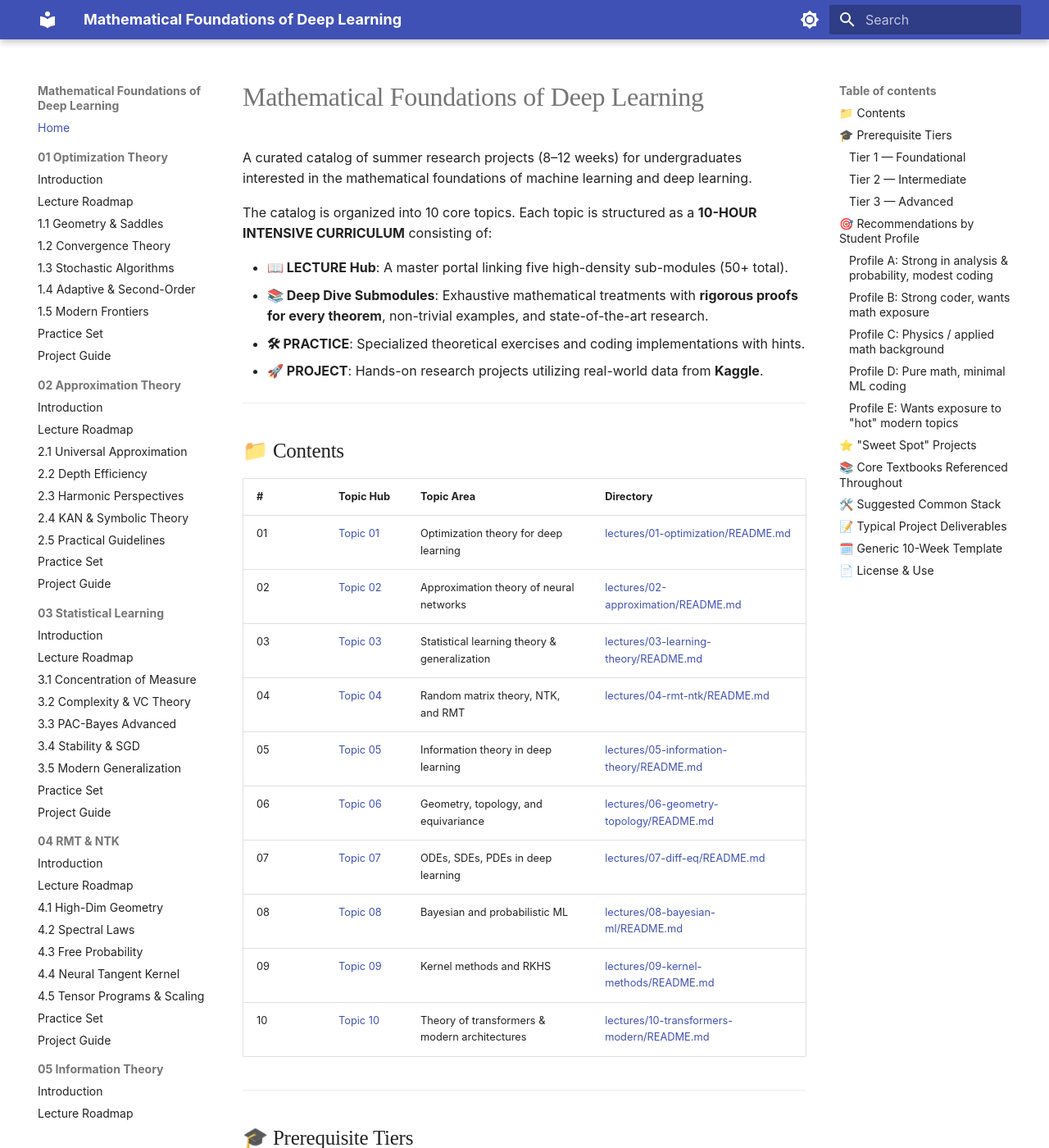
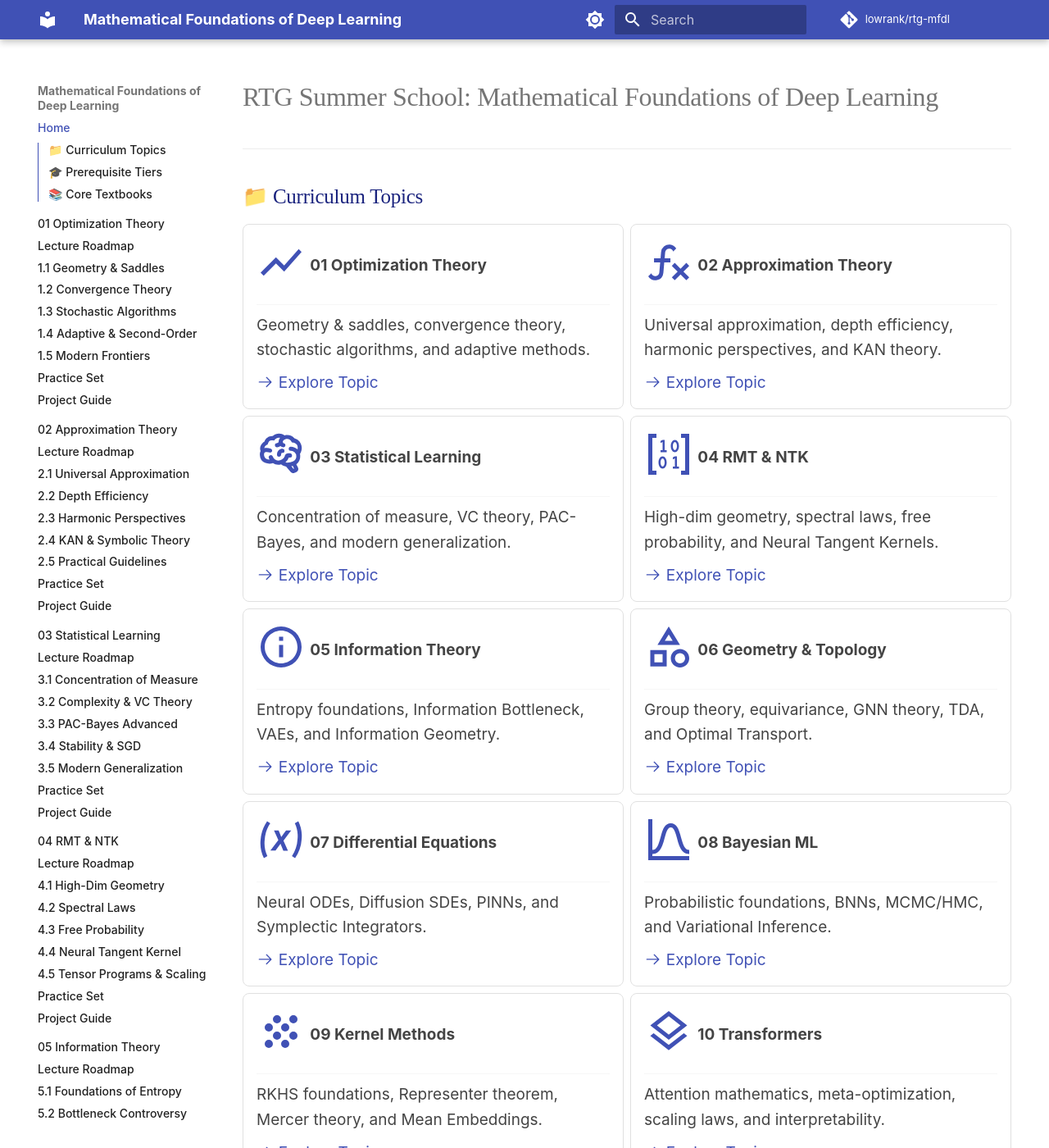
Before and after one commit to lowrank/rtg-mfdl, an MkDocs documentation site: the page built from docs/index.md, in a window 1280 px wide and 1400 px high. Shown: the whole window at 82% size. Built offline with MkDocs 1.6.1 and Material for MkDocs 9.7.7, drawn with Linux system fonts in a browser that asks for light colours; some web fonts are replaced; comment, search, counter and statistics services are not loaded; some of the changed text lies outside the part shown.

Commit message:
feat: redesign website with modern academic theme and grid cards

```diff
--- a/docs/index.md
+++ b/docs/index.md
@@ -1,184 +1,124 @@
-# Mathematical Foundations of Deep Learning
-
-A curated catalog of summer research projects (8–12 weeks) for undergraduates
-interested in the mathematical foundations of machine learning and deep
-learning.
-
-The catalog is organized into 10 core topics. Each topic is structured as a
-**10-HOUR INTENSIVE CURRICULUM** consisting of:
-
-- **📖 LECTURE Hub**: A master portal linking five high-density sub-modules (50+ total).
-- **📚 Deep Dive Submodules**: Exhaustive mathematical treatments with **rigorous proofs for every theorem**, non-trivial examples, and state-of-the-art research.
-- **🛠 PRACTICE**: Specialized theoretical exercises and coding implementations with hints.
-- **🚀 PROJECT**: Hands-on research projects utilizing real-world data from **Kaggle**.
+# RTG Summer School: Mathematical Foundations of Deep Learning
 
 ---
 
-## 📁 Contents
+## 📁 Curriculum Topics
 
-| #  | Topic Hub | Topic Area | Directory |
-|----|-----------|------------|-----------|
-| 01 | [Topic 01](lectures/01-optimization/README.md) | Optimization theory for deep learning | [lectures/01-optimization/README.md](lectures/01-optimization/README.md) |
-| 02 | [Topic 02](lectures/02-approximation/README.md) | Approximation theory of neural networks | [lectures/02-approximation/README.md](lectures/02-approximation/README.md) |
-| 03 | [Topic 03](lectures/03-learning-theory/README.md) | Statistical learning theory & generalization | [lectures/03-learning-theory/README.md](lectures/03-learning-theory/README.md) |
-| 04 | [Topic 04](lectures/04-rmt-ntk/README.md) | Random matrix theory, NTK, and RMT | [lectures/04-rmt-ntk/README.md](lectures/04-rmt-ntk/README.md) |
-| 05 | [Topic 05](lectures/05-information-theory/README.md) | Information theory in deep learning | [lectures/05-information-theory/README.md](lectures/05-information-theory/README.md) |
-| 06 | [Topic 06](lectures/06-geometry-topology/README.md) | Geometry, topology, and equivariance | [lectures/06-geometry-topology/README.md](lectures/06-geometry-topology/README.md) |
-| 07 | [Topic 07](lectures/07-diff-eq/README.md) | ODEs, SDEs, PDEs in deep learning | [lectures/07-diff-eq/README.md](lectures/07-diff-eq/README.md) |
-| 08 | [Topic 08](lectures/08-bayesian-ml/README.md) | Bayesian and probabilistic ML | [lectures/08-bayesian-ml/README.md](lectures/08-bayesian-ml/README.md) |
-| 09 | [Topic 09](lectures/09-kernel-methods/README.md) | Kernel methods and RKHS | [lectures/09-kernel-methods/README.md](lectures/09-kernel-methods/README.md) |
-| 10 | [Topic 10](lectures/10-transformers-modern/README.md) | Theory of transformers & modern architectures | [lectures/10-transformers-modern/README.md](lectures/10-transformers-modern/README.md) |
+<div class="grid cards" markdown>
+
+-   :material-chart-line-variant:{ .lg .middle } **01 Optimization Theory**
+
+    ---
+
+    Geometry & saddles, convergence theory, stochastic algorithms, and adaptive methods.
+
+    [:octicons-arrow-right-24: Explore Topic](lectures/01-optimization/README.md)
+
+-   :material-function-variant:{ .lg .middle } **02 Approximation Theory**
+
+    ---
+
+    Universal approximation, depth efficiency, harmonic perspectives, and KAN theory.
+
+    [:octicons-arrow-right-24: Explore Topic](lectures/02-approximation/README.md)
+
+-   :material-brain:{ .lg .middle } **03 Statistical Learning**
+
+    ---
+
+    Concentration of measure, VC theory, PAC-Bayes, and modern generalization.
+
+    [:octicons-arrow-right-24: Explore Topic](lectures/03-learning-theory/README.md)
+
+-   :material-matrix:{ .lg .middle } **04 RMT & NTK**
+
+    ---
+
+    High-dim geometry, spectral laws, free probability, and Neural Tangent Kernels.
+
+    [:octicons-arrow-right-24: Explore Topic](lectures/04-rmt-ntk/README.md)
+
+-   :material-information-outline:{ .lg .middle } **05 Information Theory**
+
+    ---
+
+    Entropy foundations, Information Bottleneck, VAEs, and Information Geometry.
+
+    [:octicons-arrow-right-24: Explore Topic](lectures/05-information-theory/README.md)
+
+-   :material-shape-outline:{ .lg .middle } **06 Geometry & Topology**
+
+    ---
+
+    Group theory, equivariance, GNN theory, TDA, and Optimal Transport.
+
+    [:octicons-arrow-right-24: Explore Topic](lectures/06-geometry-topology/README.md)
+
+-   :material-variable:{ .lg .middle } **07 Differential Equations**
+
+    ---
+
+    Neural ODEs, Diffusion SDEs, PINNs, and Symplectic Integrators.
+
+    [:octicons-arrow-right-24: Explore Topic](lectures/07-diff-eq/README.md)
+
+-   :material-chart-bell-curve:{ .lg .middle } **08 Bayesian ML**
+
+    ---
+
+    Probabilistic foundations, BNNs, MCMC/HMC, and Variational Inference.
+
+    [:octicons-arrow-right-24: Explore Topic](lectures/08-bayesian-ml/README.md)
+
+-   :material-grain:{ .lg .middle } **09 Kernel Methods**
+
+    ---
+
+    RKHS foundations, Representer theorem, Mercer theory, and Mean Embeddings.
+
+    [:octicons-arrow-right-24: Explore Topic](lectures/09-kernel-methods/README.md)
+
+-   :material-layers-outline:{ .lg .middle } **10 Transformers**
+
+    ---
+
+    Attention mathematics, meta-optimization, scaling laws, and interpretability.
+
+    [:octicons-arrow-right-24: Explore Topic](lectures/10-transformers-modern/README.md)
+
+</div>
 
 ---
 
 ## 🎓 Prerequisite Tiers
 
-Each project is tagged with a prerequisite tier. Use this to pick projects
-matching a student's background.
+!!! info "Tier 1 — Foundational"
+    Appropriate after 1st/2nd year of a math/CS degree.
 
-### Tier 1 — Foundational
-Appropriate after 1st/2nd year of a math/CS degree.
+    - Multivariable calculus, Linear algebra (eigendecomposition, SVD)
+    - Basic probability (expectation, variance, CLT)
+    - Python + NumPy/PyTorch basics
 
-- Multivariable calculus
-- Linear algebra (eigendecomposition, SVD)
-- Basic probability (expectation, variance, CLT)
-- Python + NumPy/PyTorch basics
+!!! info "Tier 2 — Intermediate"
+    Typically 2nd/3rd year. Includes Tier 1 plus:
 
-### Tier 2 — Intermediate
-Typically 2nd/3rd year.
+    - Real analysis (convergence, continuity, $\varepsilon$–$\delta$)
+    - Intro probability theory (σ-algebras, conditional expectation)
+    - Convex analysis / convex optimization, Intro statistics
 
-- **All of Tier 1**, plus:
-- Real analysis (convergence, continuity, $\varepsilon$–$\delta$)
-- Intro probability theory (σ-algebras, conditional expectation)
-- Convex analysis / convex optimization
-- Intro statistics (MLE, hypothesis testing)
+!!! info "Tier 3 — Advanced"
+    Typically late 3rd/4th year. Includes Tier 2 plus:
 
-### Tier 3 — Advanced
-Typically late 3rd/4th year or honors students.
-
-- **All of Tier 2**, plus:
-- Measure-theoretic probability
-- Functional analysis (Hilbert spaces, bounded operators)
-- Stochastic processes / SDEs
-- Graduate-level ML or optimization
+    - Measure-theoretic probability, Functional analysis (Hilbert spaces)
+    - Stochastic processes / SDEs, Graduate-level ML/Optimization
 
 ---
-
-## 🎯 Recommendations by Student Profile
-
-### Profile A: Strong in analysis & probability, modest coding
-Best picks:
-
-- **03.1 PAC-Bayes nonvacuous bounds** — theorem-prove-experiment loop
-- **01.3 Implicit bias of GD on separable data** — clean theory
-- **02.1 Universal approximation theorems** — rigorous proofs + toy experiments
-- **09.1 Random Fourier Features** — elegant probabilistic theorem + fast code
-
-### Profile B: Strong coder, wants math exposure
-
-- **04.1 Neural Tangent Kernel implementation**
-- **01.2 Loss landscape visualization**
-- **07.2 Score-based diffusion on toy data**
-- **06.1 Intrinsic dimension estimation**
-
-### Profile C: Physics / applied math background
-
-- **07.1 Neural ODEs**
-- **07.3 Physics-Informed Neural Networks**
-- **04.2 Spectra of weight matrices (RMT)**
-- **07.2 Score-based diffusion models (SDE formulation)**
-
-### Profile D: Pure math, minimal ML coding
-
-- **02.2 Depth separation / Barron spaces**
-- **03.4 VC dimension of neural networks**
-- **06.3 Equivariant neural networks** (representation theory)
-- **09.2 RKHS and infinite-width networks**
-
-### Profile E: Wants exposure to "hot" modern topics
-
-- **10.2 In-context learning as implicit gradient descent**
-- **07.2 Score-based diffusion models**
-- **02.3 Kolmogorov–Arnold Networks**
-- **10.3 Scaling laws**
-
----
-
-## ⭐ "Sweet Spot" Projects
-
-If you had to pick five — these have the best ratio of
-**tractability × mathematical depth × modern relevance**:
-
-1. **04.1 NTK vs. finite-width dynamics** (Tier 2)
-2. **03.3 Double descent + random matrix theory** (Tier 2)
-3. **01.3 Implicit bias of gradient descent** (Tier 2)
-4. **07.2 Score-based diffusion on 2D toy data** (Tier 2–3)
-5. **03.1 PAC-Bayes nonvacuous bounds** (Tier 2)
-
----
-
-## 📚 Core Textbooks Referenced Throughout
+## 📚 Core Textbooks
 
 | Book | Authors | Use |
 |------|---------|-----|
-| *Understanding Machine Learning: From Theory to Algorithms* | Shalev-Shwartz & Ben-David (2014) | Statistical learning theory (free PDF) |
 | *High-Dimensional Probability* | Vershynin (2018) | Concentration, RMT, JL |
+| *Understanding Machine Learning* | Shalev-Shwartz & Ben-David | Statistical learning theory |
 | *Convex Optimization* | Boyd & Vandenberghe (2004) | Optimization |
-| *Foundations of Machine Learning* | Mohri, Rostamizadeh, Talwalkar (2018) | Generalization bounds |
-| *Deep Learning* | Goodfellow, Bengio, Courville (2016) | General reference |
-| *Mathematics for Machine Learning* | Deisenroth, Faisal, Ong (2020) | Gentle prerequisite book |
-| *Pattern Recognition and Machine Learning* | Bishop (2006) | Bayesian ML |
-| *Gaussian Processes for Machine Learning* | Rasmussen & Williams (2006) | GPs (free PDF) |
-| *Elements of Information Theory* | Cover & Thomas (2006) | Information theory |
-| *The Matrix Cookbook* | Petersen & Pedersen | Linear algebra reference |
-
----
-
-## 🛠️ Suggested Common Stack
-
-- **Language**: Python 3.10+
-- **Deep learning**: PyTorch (primary), JAX (for NTK / scientific ML)
-- **Scientific**: NumPy, SciPy, scikit-learn, matplotlib
-- **Experiment tracking**: Weights & Biases or MLflow
-- **Symbolic math (optional)**: SymPy, Mathematica
-- **Version control**: Git + GitHub
-- **Writing**: LaTeX (Overleaf) for final report
-
----
-
-## 📝 Typical Project Deliverables
-
-1. **Literature review** (5–10 pages) summarizing 3–5 key papers
-2. **Reproducible code repository** with README and tests
-3. **Technical report** (15–25 pages, LaTeX) with:
-   - Background & mathematical formulation
-   - Theorem statements and (where applicable) proofs or proof sketches
-   - Experimental methodology and results
-   - Discussion and open questions
-4. **Final presentation** (20–30 minutes)
-5. *(Optional, ambitious)*: Workshop/conference submission (e.g., ICML/NeurIPS workshops accept student work)
-
----
-
-## 🗓️ Generic 10-Week Template
-
-| Week | Activity |
-|------|----------|
-| 1 | Read 2–3 foundational papers; set up coding environment |
-| 2 | Finish background reading; write literature-review draft |
-| 3 | Reproduce a baseline result from a key paper |
-| 4 | Implement core method/theorem verification |
-| 5 | Run primary experiments; begin report draft |
-| 6 | Midterm checkpoint; refine research question |
-| 7 | Extend experiments (new regime / dataset / theorem variant) |
-| 8 | Analyze results; write experiments section |
-| 9 | Polish writeup; prepare figures |
-| 10 | Final report + presentation |
-
----
-
-## 📄 License & Use
-
-This catalog is intended for faculty/mentors assembling REU-style project
-offerings and for students selecting summer research directions. Individual
-project files can be shared standalone.
+| *Foundations of Machine Learning* | Mohri et al. (2018) | Generalization bounds |
+| *Mathematics for Machine Learning* | Deisenroth et al. (2020) | Prerequisite reference |
--- a/docs/stylesheets/extra.css
+++ b/docs/stylesheets/extra.css
@@ -2,17 +2,31 @@
   --md-text-font: "Gentium Book Plus";
   --md-code-font: "Roboto Mono";
   --md-typeset-font-size: 1.05rem;
+
+  /* Academic Color Tweaks */
+  --md-primary-fg-color: #3f51b5; /* Indigo 500 */
+  --md-accent-fg-color: #009688;  /* Teal 500 */
 }
 
 /* Ensure global typography consistency */
 body {
   font-size: var(--md-typeset-font-size);
+  line-height: 1.6;
+}
+
+/* Header Typography - Using Lora for a classic academic feel */
+h1, h2, h3, h4, h5, h6 {
+  font-family: "Lora", serif !important;
+  font-weight: 700;
+  color: #1a237e; /* Darker indigo for headers */
 }
 
 /* Admonitions (Theorems/Definitions) must match the main text exactly */
 .md-typeset .admonition,
 .md-typeset details {
-  font-size: 1em; /* Relative to the typeset base */
+  font-size: 1em;
+  border-radius: 0.2rem;
+  box-shadow: 0 0.2rem 0.5rem rgba(0,0,0,0.05);
 }
 
 /* Force all child elements in callouts to match the base font size */
@@ -23,14 +37,53 @@ body {
   font-size: 1em !important;
 }
 
+/* Grid Card Enhancements */
+.md-typeset .grid.cards > ul > li {
+  border: 1px solid #e0e0e0;
+  border-radius: 0.4rem;
+  transition: all 0.3s cubic-bezier(0.4, 0, 0.2, 1);
+  background-color: #ffffff;
+}
+
+.md-typeset .grid.cards > ul > li:hover {
+  transform: translateY(-0.25rem);
+  box-shadow: 0 0.5rem 1rem rgba(0,0,0,0.1);
+  border-color: var(--md-accent-fg-color);
+}
+
+.md-typeset .grid.cards > ul > li hr {
+  margin: 0.5rem 0;
+  opacity: 0.5;
+}
+
+.md-typeset .grid.cards > ul > li p {
+  font-size: 0.95rem;
+  color: #444;
+}
+
+/* Icon styling in cards */
+.md-typeset .grid.cards .lg {
+  font-size: 2rem;
+  color: var(--md-primary-fg-color);
+  margin-bottom: 0.5rem;
+}
+
 /* Ensure italic text uses the italic font face of Gentium Book Plus */
 em, i, .italic, .md-typeset em {
   font-family: "Gentium Book Plus", serif;
   font-style: italic;
 }
 
-/* Header Typography */
-h1, h2, h3, h4, h5, h6 {
-  font-family: "Lora", serif !important;
-  font-weight: 700;
+/* Navigation & Sidebar Polishing */
+.md-nav__link {
+  font-weight: 500;
 }
+
+.md-nav__link--active {
+  color: var(--md-primary-fg-color) !important;
+}
+
+/* MathJax Spacing */
+.MathJax {
+  margin: 1em 0;
+}
--- a/mkdocs.yml
+++ b/mkdocs.yml
@@ -1,6 +1,8 @@
 site_name: Mathematical Foundations of Deep Learning
 site_url: https://lowrank.github.io/rtg-mfdl/
 site_description: A 100-hour intensive undergraduate/graduate textbook on the mathematical soul of AI.
+repo_name: lowrank/rtg-mfdl
+repo_url: https://github.com/lowrank/rtg-mfdl
 
 copyright: Copyright &copy; 2025
 
@@ -9,13 +11,13 @@ theme:
   palette:
     - scheme: default
       primary: indigo
-      accent: deep purple
+      accent: teal
       toggle:
         icon: material/brightness-7
         name: Switch to dark mode
     - scheme: slate
       primary: indigo
-      accent: deep purple
+      accent: teal
       toggle:
         icon: material/brightness-4
         name: Switch to light mode
@@ -24,7 +26,10 @@ theme:
     - navigation.path
     - navigation.top
     - navigation.footer
+    - navigation.tracking
+    - navigation.indexes
     - toc.follow
+    - toc.integrate
     - search.suggest
     - search.highlight
     - content.code.copy
@@ -64,9 +69,15 @@ markdown_extensions:
   - pymdownx.tasklist:
       custom_checkbox: true
   - pymdownx.smartsymbols
+  - pymdownx.emoji:
+      emoji_index: !!python/name:material.extensions.emoji.twemoji
+      emoji_generator: !!python/name:material.extensions.emoji.to_svg
 
 extra_javascript:
   - javascripts/mathjax.js
+
+watch:
+  - docs
 
 plugins:
   - search:
--- a/requirements.txt
+++ b/requirements.txt
@@ -1,3 +1,4 @@
 mkdocs>=1.6.0
 mkdocs-material>=9.5.0
 pymdown-extensions>=10.7.0
+watchdog>=4.0.0
```
Also changed, not shown: README.md (+22 -177 lines).
